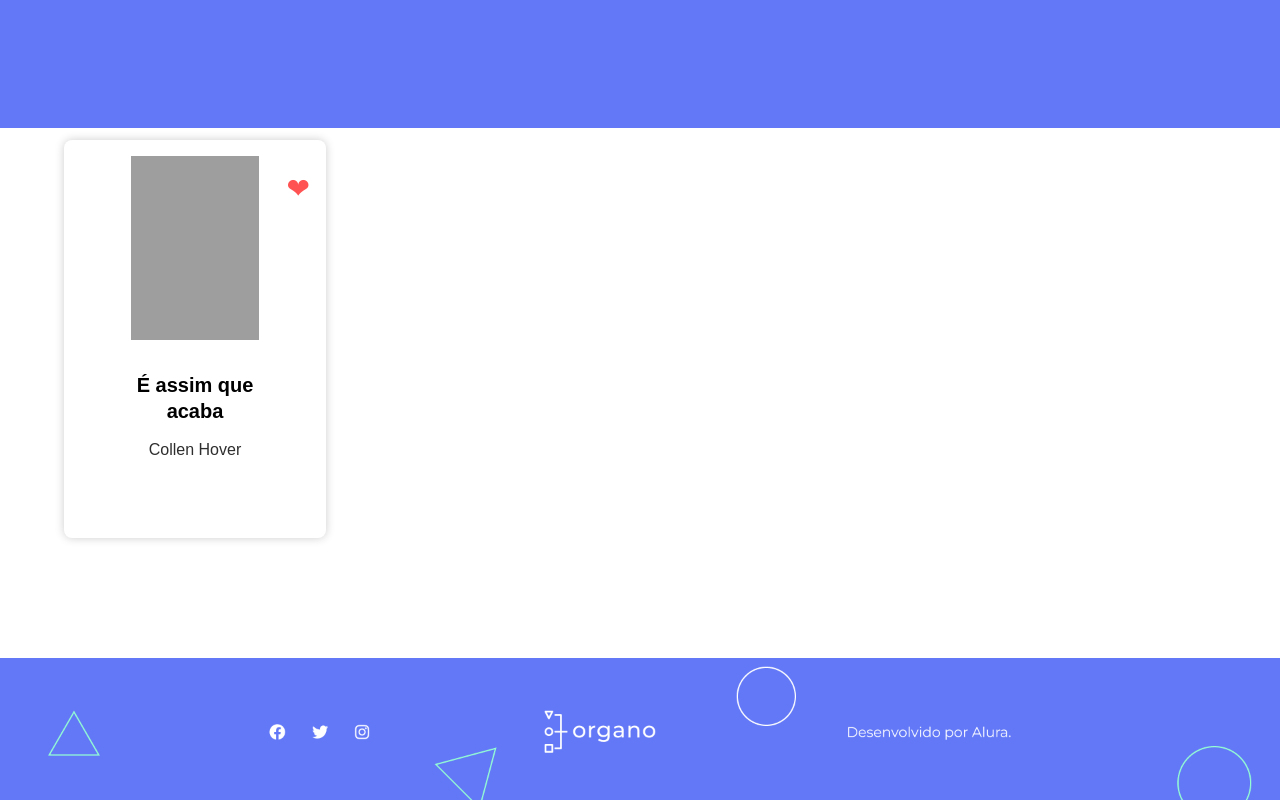
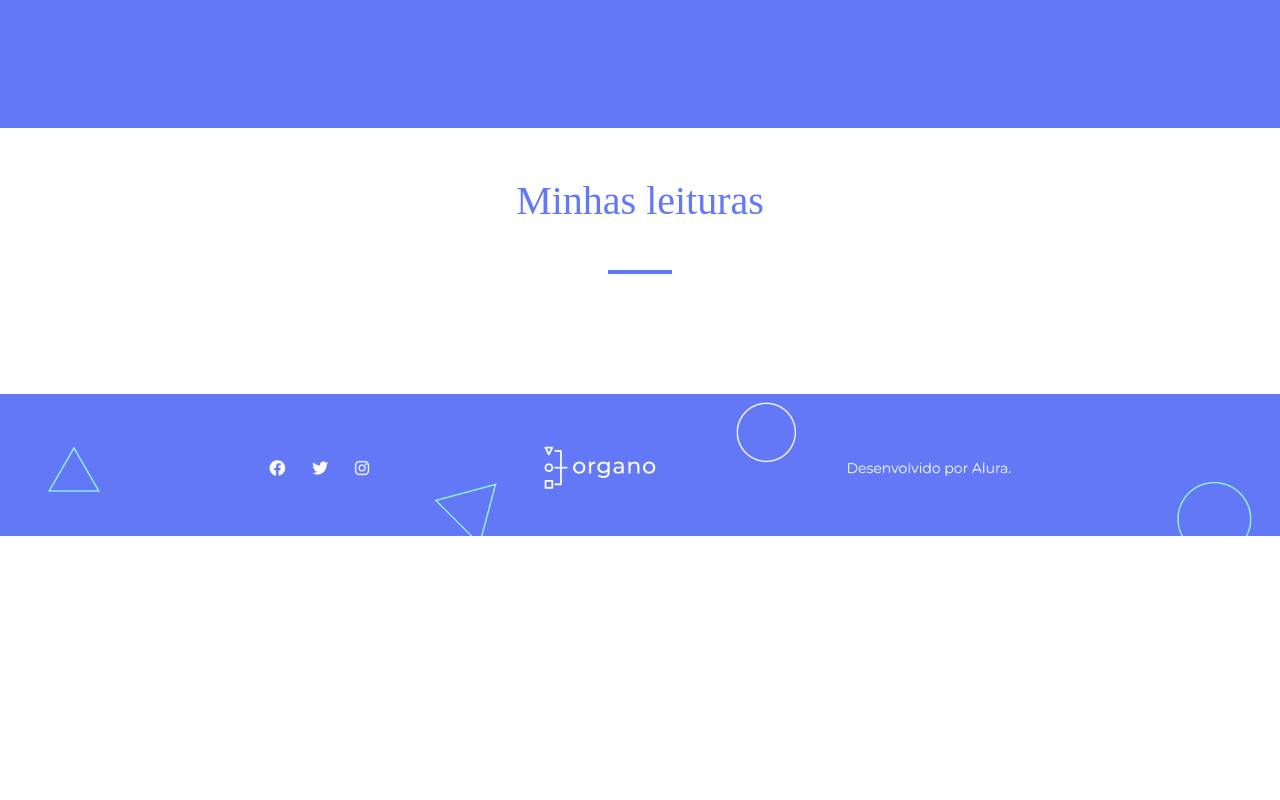
Before and after one commit to vitoriacst/book-shelf, an Angular app: page / in a window 1280 px wide. Shown: the part 772-1572 px from the top of the page. After the commit the page ends 1308 px from the top, so only its background shows below. Built offline with nearby package versions, Linux system fonts and the light colour scheme; grey boxes are pictures that could not be loaded.

Commit message:
feat: :sparkles: creating books-list components

```diff
--- a/src/app/app.component.html
+++ b/src/app/app.component.html
@@ -1,3 +1,3 @@
 <app-header></app-header>
-<app-book-card></app-book-card>
+<app-books-list></app-books-list>
 <app-footer></app-footer>
--- a/src/app/app.component.ts
+++ b/src/app/app.component.ts
@@ -1,12 +1,12 @@
 import { Component } from '@angular/core';
-import { BookCardComponent } from './components/book-card/book-card.component';
+import { BooksListComponent } from './components/books-list/books-list.component';
 import { FooterComponent } from './components/footer/footer.component';
 import { HeaderComponent } from './components/header/header.component';
 
 
 @Component({
   selector: 'app-root',
-  imports: [ HeaderComponent, FooterComponent, BookCardComponent],
+  imports: [ HeaderComponent, FooterComponent, BooksListComponent],
   templateUrl: './app.component.html',
   styleUrl: './app.component.css'
 })
--- /dev/null
+++ b/src/app/components/books-list/books-list.component.css
@@ -0,0 +1,18 @@
+.bigger-highlight-line {
+  width: 64px;
+  border-bottom: 4px solid var(--color-primaria);
+}
+
+.title {
+  font-family: var(--font-prata);
+  font-size: 40px;
+  font-weight: var(--font-weight-normal);
+  line-height: 72px;
+  text-align: center;
+  color: var(--color-primaria);
+}
+
+.highligth-line {
+  display: block;
+  margin: 0 auto;
+}
--- /dev/null
+++ b/src/app/components/books-list/books-list.component.html
@@ -0,0 +1,6 @@
+<section>
+  <h2 class="title">
+    Minhas leituras
+  </h2>
+  <span class="highligth-line bigger-highlight-line"></span>
+</section>
```
Also changed, not shown: src/app/components/books-list/books-list.component.ts (added, +11 -0 lines), 1 other file (tests, documents, lock files or other folders).
